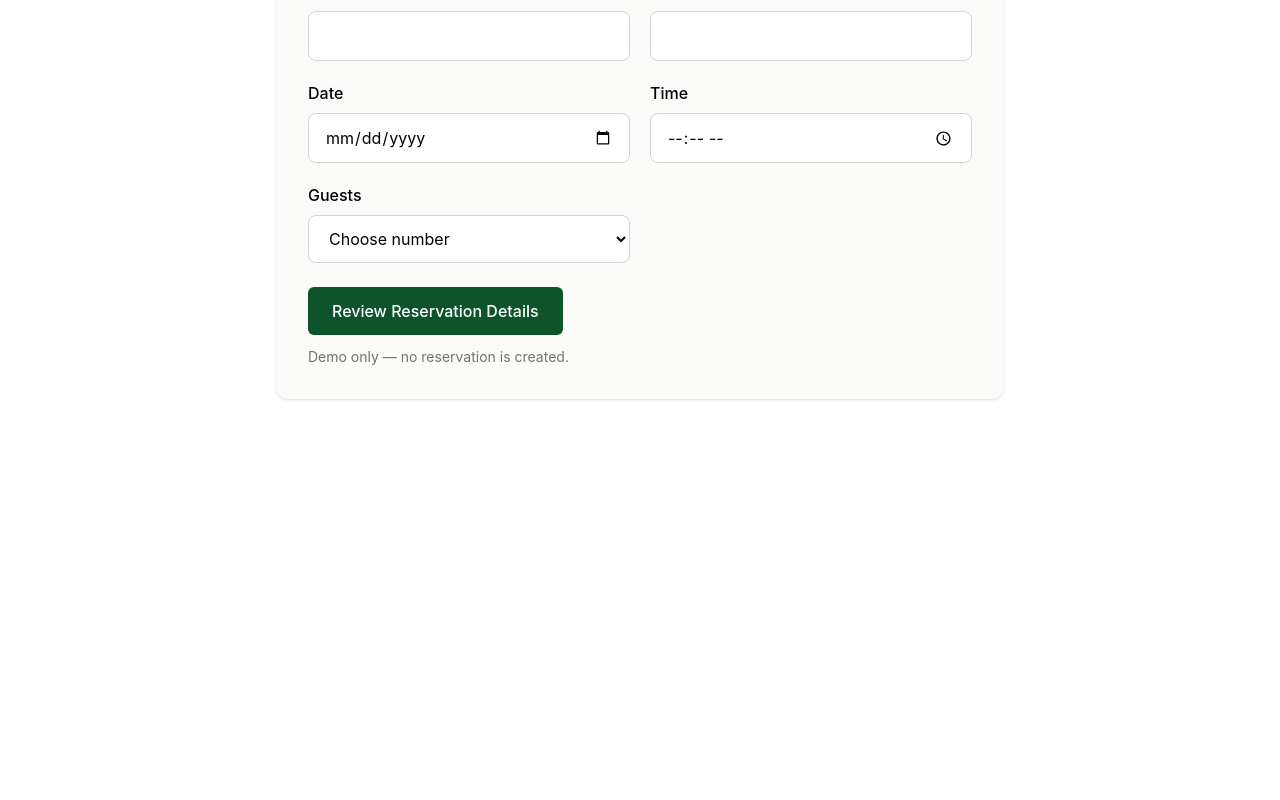
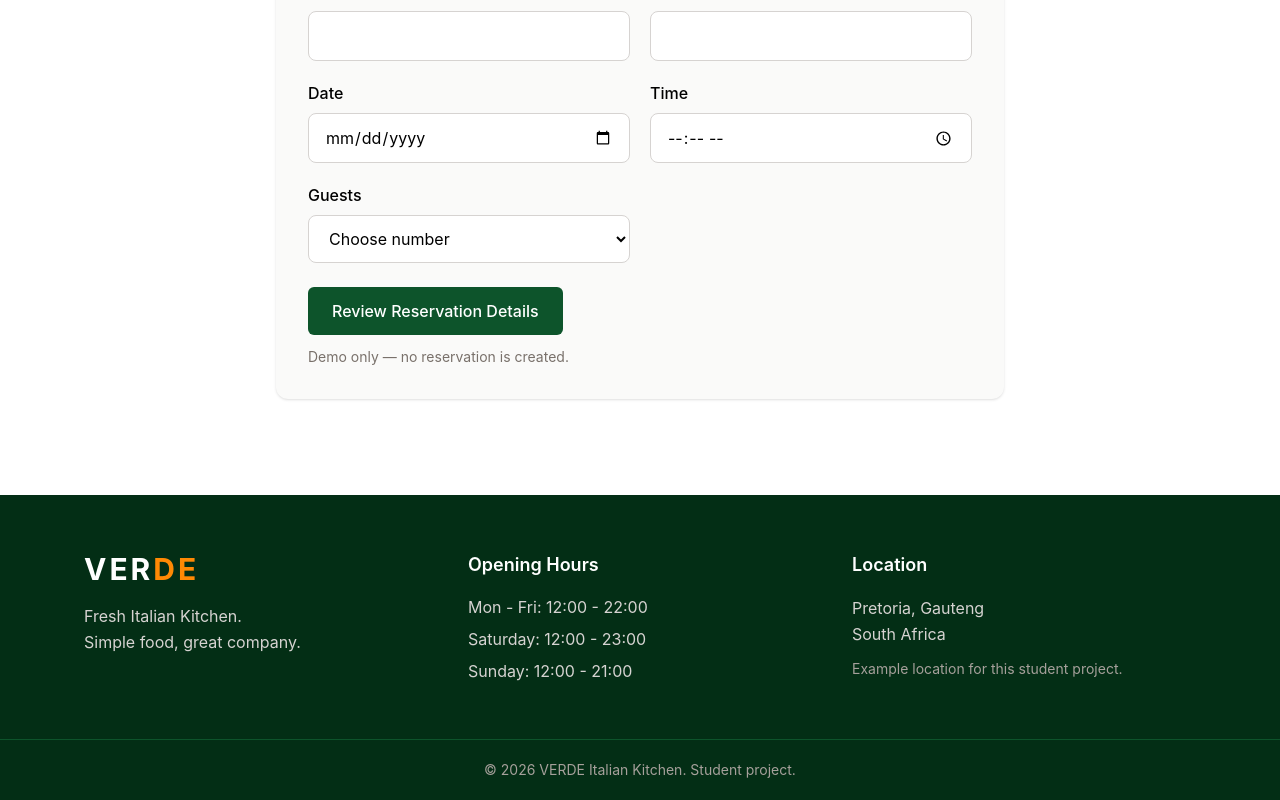
Before and after one commit to ShogoleThomas/mayerfeld-restaurant-website, a React (Vite) app in the folder react-starter/: page / in a window 1280 px wide. Shown: the part 2517-3317 px from the top of the page. Before the commit the page ends 3012 px from the top, so only its background shows below. Built offline with nearby package versions, Linux system fonts and the light colour scheme.

Commit message:
Implement restaurant footer content

```diff
--- a/react-starter/src/App.jsx
+++ b/react-starter/src/App.jsx
@@ -4,6 +4,7 @@ import Hero from './components/Hero'
 import About from './components/About'
 import Menu from './components/Menu'
 import Reservation from './components/Reservation'
+import Footer from './components/Footer'
 
 function App() {
   return (
@@ -16,6 +17,8 @@ function App() {
         <Menu />
         <Reservation />
       </main>
+
+      <Footer />
     </>
   )
 }
--- a/react-starter/src/components/Footer.jsx
+++ b/react-starter/src/components/Footer.jsx
@@ -0,0 +1,54 @@
+
+function Footer() {
+  return (
+    <footer id="contact" className="bg-green-950 text-white">
+      <div className="mx-auto grid max-w-6xl gap-10 px-5 py-14 sm:grid-cols-2 lg:grid-cols-3">
+        <div>
+          <h2 className="text-3xl font-bold tracking-widest">
+            VER<span className="text-orange-400">DE</span>
+          </h2>
+
+          <p className="mt-4 leading-relaxed text-stone-300">
+            Fresh Italian Kitchen.
+            <br />
+            Simple food, great company.
+          </p>
+        </div>
+
+        <div>
+          <h3 className="text-lg font-semibold">
+            Opening Hours
+          </h3>
+
+          <div className="mt-4 space-y-2 text-stone-300">
+            <p>Mon - Fri: 12:00 - 22:00</p>
+            <p>Saturday: 12:00 - 23:00</p>
+            <p>Sunday: 12:00 - 21:00</p>
+          </div>
+        </div>
+
+        <div>
+          <h3 className="text-lg font-semibold">
+            Location
+          </h3>
+
+          <address className="mt-4 not-italic leading-relaxed text-stone-300">
+            Pretoria, Gauteng
+            <br />
+            South Africa
+          </address>
+
+          <p className="mt-3 text-sm text-stone-400">
+            Example location for this student project.
+          </p>
+        </div>
+      </div>
+
+      <div className="border-t border-green-900 px-5 py-5 text-center text-sm text-stone-400">
+        © 2026 VERDE Italian Kitchen. Student project.
+      </div>
+    </footer>
+  )
+}
+
+export default Footer
```
